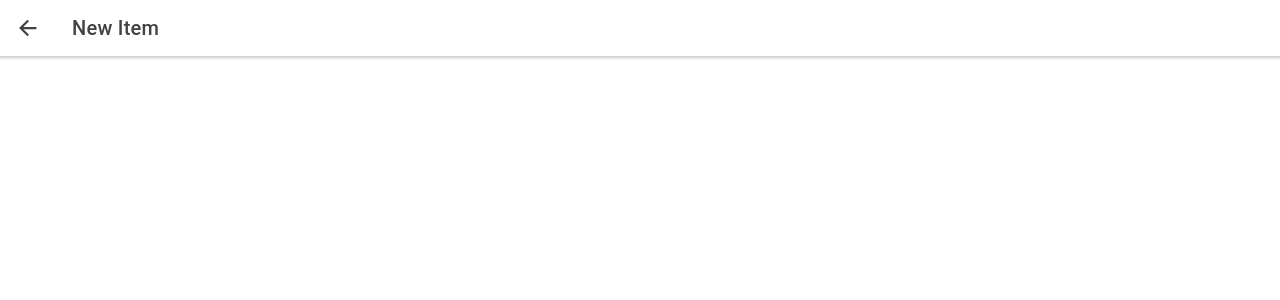
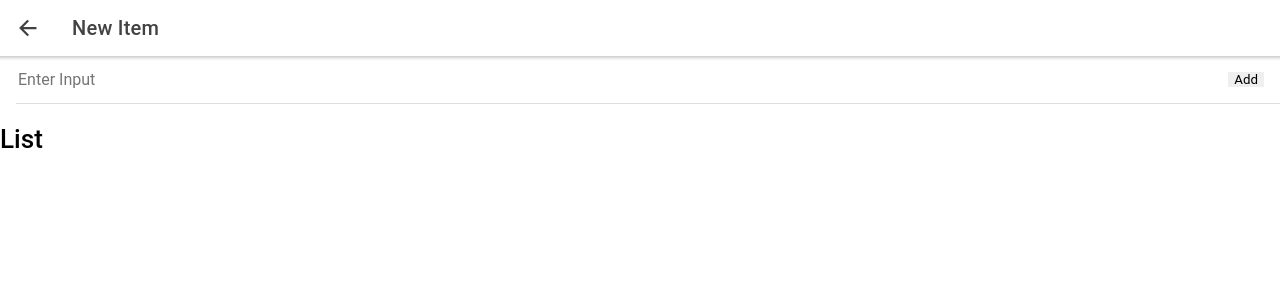
Before and after one commit to timofeysie/xexenes, a React (Create React App) app: page /new in a window 1280 px wide. Shown: the top 300 px of the page. Built offline with nearby package versions, Linux system fonts and the light colour scheme.

Commit message:
#3 added start of the new item page form using Redux

```diff
--- a/src/pages/NewItem.tsx
+++ b/src/pages/NewItem.tsx
@@ -1,15 +1,36 @@
 import {
   IonBackButton,
   IonButtons,
+  IonButton,
   IonContent,
   IonHeader,
   IonPage,
   IonTitle,
-  IonToolbar
+  IonToolbar,
+  IonInput, IonItem, IonLabel
 } from '@ionic/react';
 import React from 'react';
+import { Store } from '../store/store';
 
 const NewItem: React.FC = () => {
+    const { state, dispatch } = React.useContext(Store);
+    const [ todo, setTodo ] = React.useState('');
+    //adding todo dispatch action
+    const putData = (e: any) => {
+        e.preventDefault()
+        return dispatch({
+          type: 'PUT_DATA',
+          payload: todo
+        })
+    }
+    //deleting todo dispatch action
+    const doneTodo = (index: any) => {
+        console.log('index', index);
+        return dispatch({
+          type: 'DONE_TODO',
+          payload: index.value
+        })
+    }
   return (
     <IonPage>
       <IonHeader>
@@ -20,7 +41,42 @@ const NewItem: React.FC = () => {
           <IonTitle>New Item</IonTitle>
         </IonToolbar>
       </IonHeader>
-      <IonContent></IonContent>
+      <IonContent>
+      <form id="form">
+        <IonItem>
+            <IonLabel>Floating Label</IonLabel>
+            <input placeholder="Enter Input"
+                id="todo_input"
+                type="text"
+                onChange={(e)=> setTodo(e.target.value)}></input>
+            {/* Causes an "Object is possibly 'null'" error on the event arg */}
+            {/* <IonInput placeholder="Enter Input"
+                id="todo_input"
+                type="text"
+                onChange={(e)=> setTodo(e.target.value)}></IonInput> */}
+            <button
+                id="submit_button"
+                type="submit"
+                onClick={(e) => putData(e)}>Add</button>
+            {/* Causes a page refresh */}
+            {/* <IonButton
+                id="submit_button"
+                type="submit"
+                onClick={(e) => putData(e)}>Add</IonButton> */}
+        </IonItem>
+      </form>
+      <h1>List</h1>
+      <ul className="todo_list">
+        {state.todos.map((item: any,index: number)=>(
+            <li className="todo_item"
+                value={index}
+                key={index}
+                onClick={(e) => doneTodo(e.target as HTMLElement)}>
+                <h3>{item}</h3>
+            </li>
+        ))}
+      </ul>
+      </IonContent>
     </IonPage>
   );
 };
--- a/src/store/store.tsx
+++ b/src/store/store.tsx
@@ -10,9 +10,9 @@ function reducer(state: Todos, action: any) {
     switch(action.type){
 
         case 'PUT_DATA':
-            let tods: any = state.todos;
-            tods.push(action.payload);
-            return { ...state, todos: tods }
+            let todosList: any = state.todos;
+            todosList.push(action.payload);
+            return { ...state, todos: todosList }
 
         case 'DONE_TODO':
             let index: any = action.payload;
```
Also changed, not shown: 1 other file (tests, documents, lock files or other folders).
